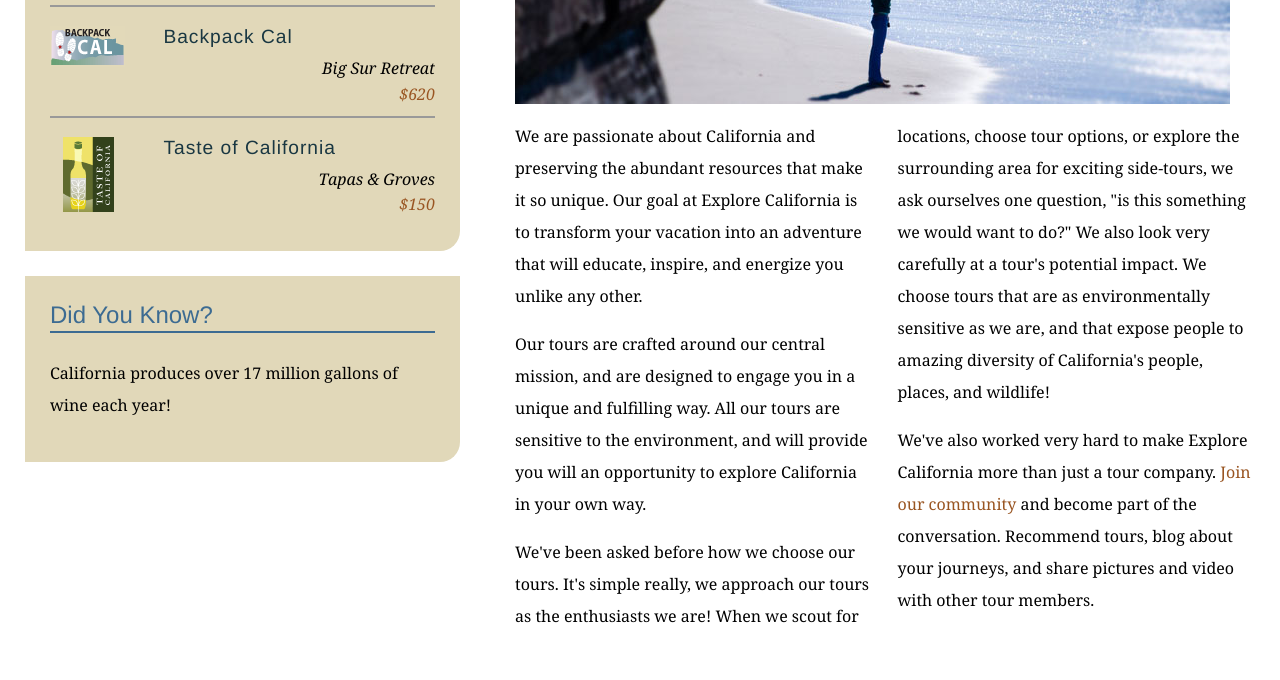
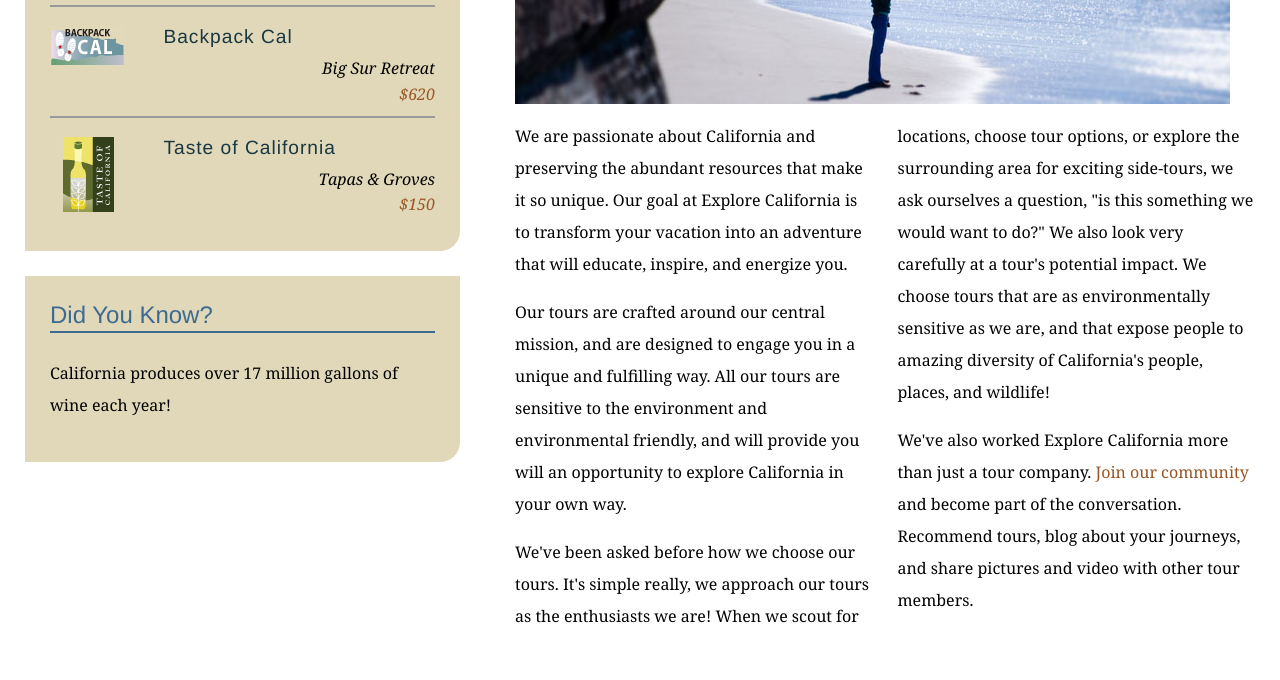
Before and after one commit to mrmohitg/mycity, a plain HTML site: page mission.html in a window 1280 px wide. Shown: the part 580-1260 px from the top of the page. Drawn offline with Linux system fonts and the light colour scheme.

Commit message:
Text edits on misson page

```diff
--- a/mission.html
+++ b/mission.html
@@ -62,10 +62,10 @@
           <h1>Who we are</h1>
           <img src="assets/images/mission_look.jpg" alt="Looking out at the Pacific" class="articleImage" />
           <div class="multiCol">
-            <p>We are passionate about California and preserving the abundant resources that make it so unique. Our goal at Explore California is to transform your vacation into an adventure that will educate, inspire, and energize you unlike any other.</p>
-            <p>Our tours are crafted around our central mission, and are designed to engage you in a unique and fulfilling way. All our tours are sensitive to the environment, and will provide you will an opportunity to explore California in your own way.</p>
-            <p>We've been asked before how we choose our tours. It's simple really, we approach our tours as the enthusiasts we are! When we scout for locations, choose tour options, or explore the surrounding area for exciting side-tours, we ask ourselves one question, &quot;is this something we would want to do?&quot; We also look very carefully at a tour's potential impact. We choose tours that are as environmentally sensitive as we are, and that expose people to amazing diversity of California's people, places, and wildlife!</p>
-            <p>We've also worked very hard to make Explore California more than just a tour company. <a href="explorers/join.html">Join our community</a> and become part of the conversation. Recommend tours, blog about your journeys, and share pictures and video with other tour members.</p>
+            <p>We are passionate about California and preserving the abundant resources that make it so unique. Our goal at Explore California is to transform your vacation into an adventure that will educate, inspire, and energize you.</p>
+            <p>Our tours are crafted around our central mission, and are designed to engage you in a unique and fulfilling way. All our tours are sensitive to the environment and environmental friendly, and will provide you will an opportunity to explore California in your own way.</p>
+            <p>We've been asked before how we choose our tours. It's simple really, we approach our tours as the enthusiasts we are! When we scout for locations, choose tour options, or explore the surrounding area for exciting side-tours, we ask ourselves a question, &quot;is this something we would want to do?&quot; We also look very carefully at a tour's potential impact. We choose tours that are as environmentally sensitive as we are, and that expose people to amazing diversity of California's people, places, and wildlife!</p>
+            <p>We've also worked  Explore California more than just a tour company. <a href="explorers/join.html">Join our community</a> and become part of the conversation. Recommend tours, blog about your journeys, and share pictures and video with other tour members.</p>
           </div>
         </div>
       </div>
```
